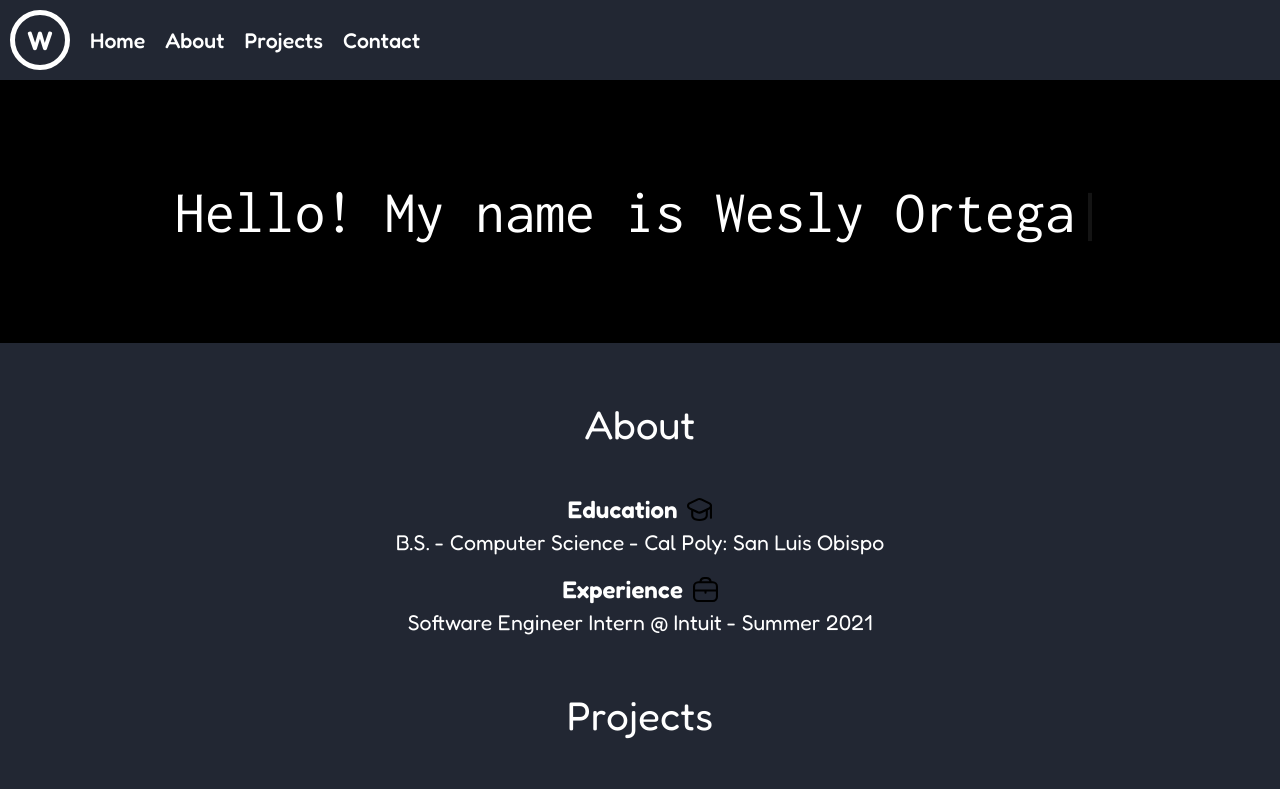
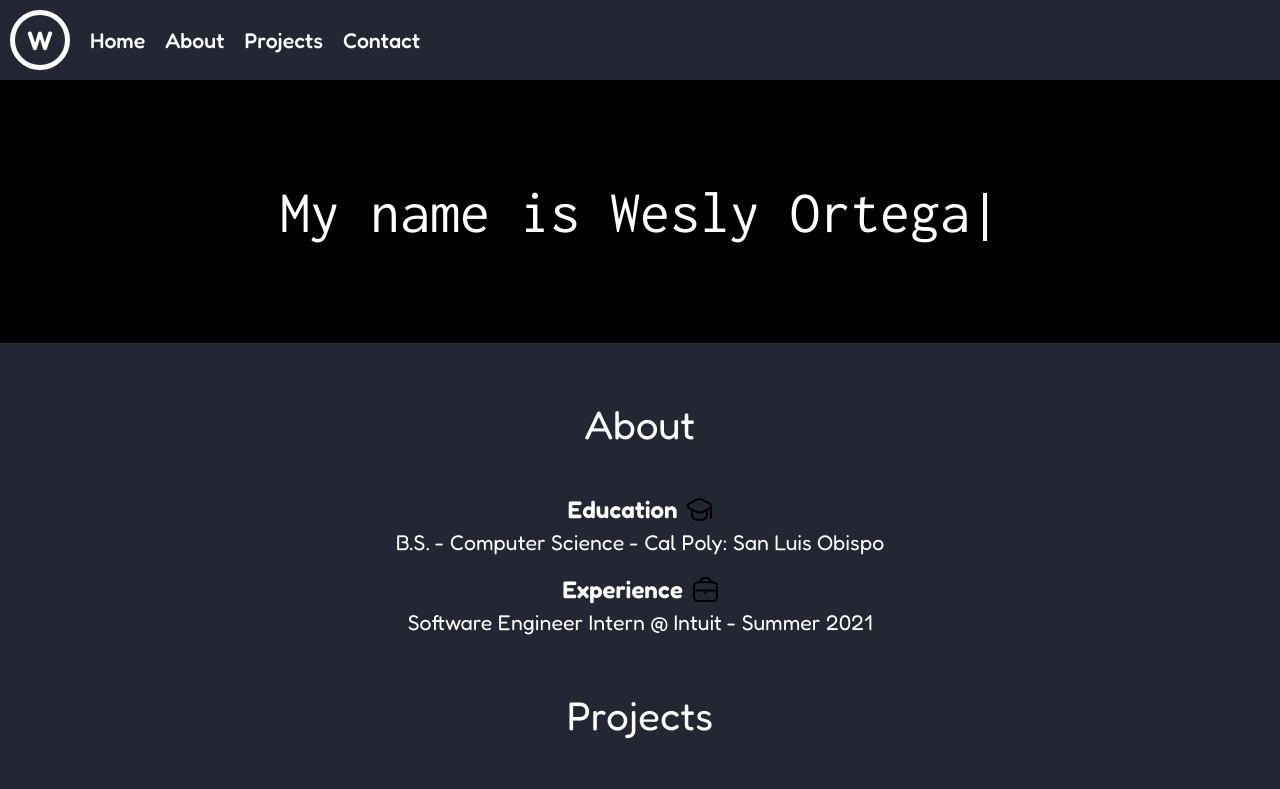
Before and after one commit to WeslyOrtega/personal-web, a React (Create React App) app: page / in a window 1280 px wide. Shown: the top 789 px of the page. Built offline with nearby package versions, Linux system fonts and the light colour scheme.

Commit message:
Added extra message to animation

```diff
--- a/src/Components/HelloMsg/HelloMsg.jsx
+++ b/src/Components/HelloMsg/HelloMsg.jsx
@@ -10,8 +10,9 @@ function HelloMsg() {
 
     useEffect(() => {
         const options = {
-            strings: ["Hello! My name is Wesly Ortega"],
-            typeSpeed: 50,
+            strings: ["Hello!", "My name is Wesly Ortega"],
+            typeSpeed: 100,
+            backSpeed: 50,
         };
 
         typed.current = new Typed(element.current, options);
```
